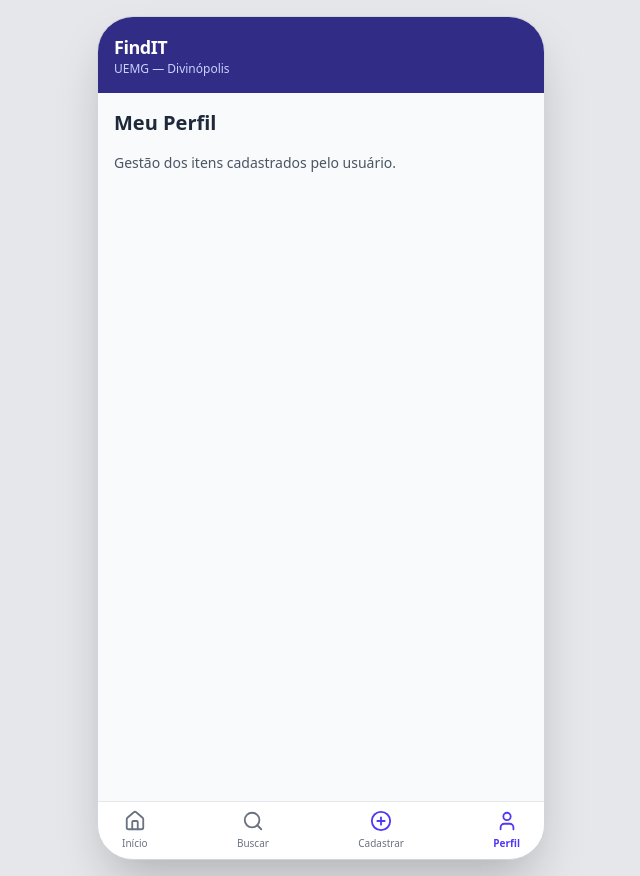
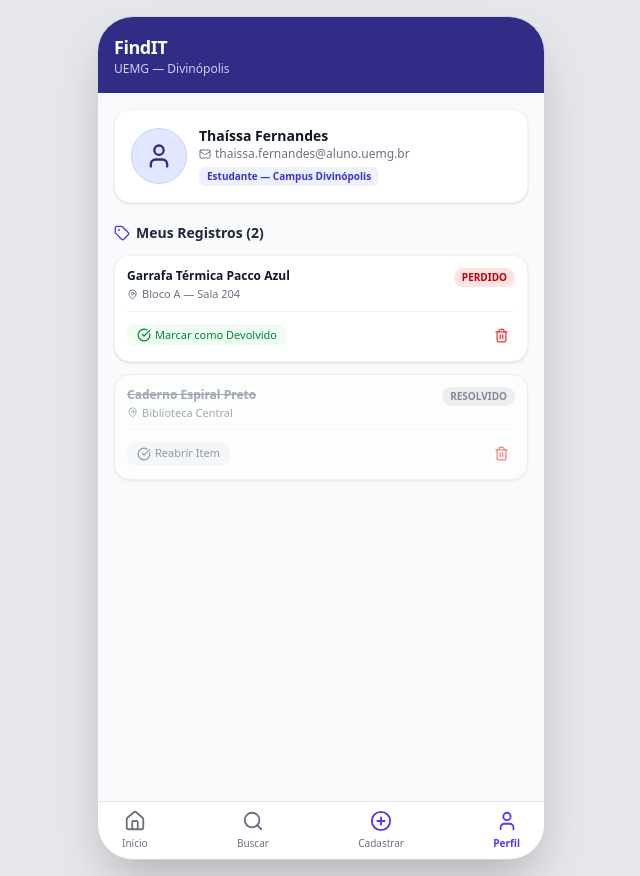
Before and after one commit to ThaissaFernandes/achados-e-perdidos-uemg, a React (Vite) app: page /profile in a window 1280 px wide. Shown: the whole page, without its empty margins (319-959 px from the left). Built offline with nearby package versions, Linux system fonts and the light colour scheme.

Commit message:
Tela de perfil temporária

```diff
--- a/src/pages/Profile.jsx
+++ b/src/pages/Profile.jsx
@@ -1,8 +1,127 @@
+import { useState } from 'react';
+import { User, CheckCircle, Trash2, Tag, Mail, MapPin } from 'lucide-react';
+
+// Dados simulados do usuário logado e seus itens cadastrados
+const INITIAL_USER_ITEMS = [
+  {
+    id: 1,
+    title: 'Garrafa Térmica Pacco Azul',
+    category: 'Acessórios',
+    location: 'Bloco A — Sala 204',
+    date: '24 Ago',
+    status: 'perdido',
+    resolved: false
+  },
+  {
+    id: 2,
+    title: 'Caderno Espiral Preto',
+    category: 'Material Acadêmico',
+    location: 'Biblioteca Central',
+    date: '18 Ago',
+    status: 'achado',
+    resolved: true // Já foi entregue/recuperado
+  }
+];
+
 export default function Profile() {
+  const [userItems, setUserItems] = useState(INITIAL_USER_ITEMS);
+
+  // Alterar status para Devolvido / Resolvido
+  const handleToggleResolve = (id) => {
+    setUserItems(prev => prev.map(item =>
+      item.id === id ? { ...item, resolved: !item.resolved } : item
+    ));
+  };
+
+  // Remover publicação
+  const handleDeleteItem = (id) => {
+    setUserItems(prev => prev.filter(item => item.id !== id));
+  };
+
   return (
-    <div className="space-y-4">
-      <h2 className="text-xl font-semibold text-gray-800">Meu Perfil</h2>
-      <p className="text-sm text-gray-600">Gestão dos itens cadastrados pelo usuário.</p>
+    <div className="space-y-5 pb-6">
+
+      {/* Cabeçalho do Perfil (Identificação do Usuário UEMG) */}
+      <div className="bg-white p-4 rounded-2xl border border-gray-100 shadow-sm flex items-center gap-3">
+        <div className="w-14 h-14 rounded-full bg-indigo-100 border border-indigo-200 flex items-center justify-center shrink-0">
+          <User size={28} className="text-indigo-900" />
+        </div>
+        <div className="min-w-0 flex-1">
+          <h2 className="text-sm font-bold text-gray-900 truncate">Thaíssa Fernandes</h2>
+          <p className="text-xs text-gray-500 flex items-center gap-1 truncate">
+            <Mail size={12} /> thaissa.fernandes@aluno.uemg.br
+          </p>
+          <span className="inline-block mt-1 text-[10px] bg-indigo-50 text-indigo-700 font-semibold px-2 py-0.5 rounded-md">
+            Estudante — Campus Divinópolis
+          </span>
+        </div>
+      </div>
+
+      {/* Seção de Gerenciamento de Pertence Cadastrados */}
+      <div className="space-y-3">
+        <h3 className="text-sm font-bold text-gray-800 flex items-center gap-1.5">
+          <Tag size={16} className="text-indigo-600" />
+          Meus Registros ({userItems.length})
+        </h3>
+
+        {userItems.length > 0 ? (
+          userItems.map(item => (
+            <div
+              key={item.id}
+              className={`bg-white rounded-2xl p-3 border transition-all shadow-sm ${
+                item.resolved ? 'opacity-60 border-gray-200' : 'border-gray-100'
+              }`}
+            >
+              <div className="flex justify-between items-start mb-2">
+                <div>
+                  <h4 className={`text-xs font-bold ${item.resolved ? 'line-through text-gray-500' : 'text-gray-900'}`}>
+                    {item.title}
+                  </h4>
+                  <p className="text-[11px] text-gray-500 flex items-center gap-1 mt-0.5">
+                    <MapPin size={11} /> {item.location}
+                  </p>
+                </div>
+
+                <span className={`text-[10px] font-bold px-2 py-0.5 rounded-full uppercase ${
+                  item.resolved
+                    ? 'bg-gray-200 text-gray-700'
+                    : item.status === 'perdido' ? 'bg-red-100 text-red-700' : 'bg-green-100 text-green-700'
+                }`}>
+                  {item.resolved ? 'Resolvido' : item.status}
+                </span>
+              </div>
+
+              {/* Ações de Controle e Liberdade do Usuário (IHC) */}
+              <div className="flex items-center justify-between border-t border-gray-100 pt-2.5 mt-2 text-xs">
+                <button
+                  onClick={() => handleToggleResolve(item.id)}
+                  className={`flex items-center gap-1 font-medium text-[11px] px-2.5 py-1 rounded-lg transition-colors ${
+                    item.resolved
+                      ? 'bg-gray-100 text-gray-600 hover:bg-gray-200'
+                      : 'bg-green-50 text-green-700 hover:bg-green-100'
+                  }`}
+                >
+                  <CheckCircle size={14} />
+                  {item.resolved ? 'Reabrir Item' : 'Marcar como Devolvido'}
+                </button>
+
+                <button
+                  onClick={() => handleDeleteItem(item.id)}
+                  className="p-1.5 text-red-500 hover:bg-red-50 rounded-lg transition-colors"
+                  title="Excluir Registro"
+                >
+                  <Trash2 size={15} />
+                </button>
+              </div>
+            </div>
+          ))
+        ) : (
+          <div className="bg-white rounded-2xl p-6 text-center text-gray-400 text-xs">
+            Você ainda não cadastrou nenhum pertence.
+          </div>
+        )}
+      </div>
+
     </div>
   );
 }
```
